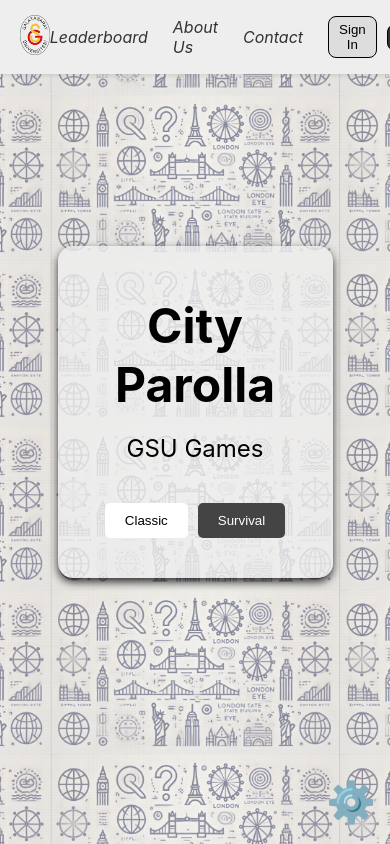
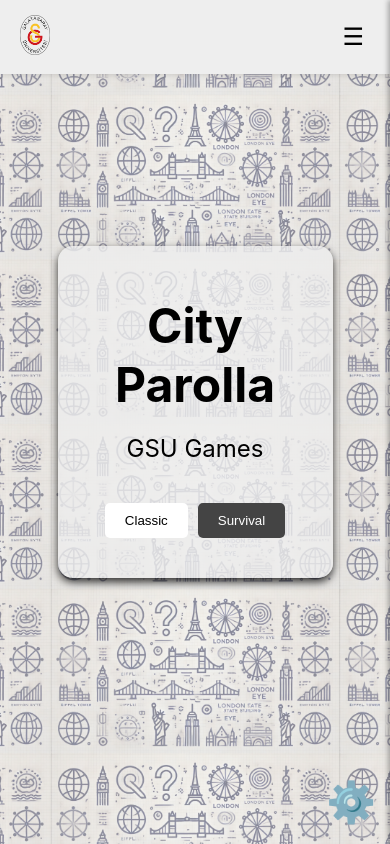
Before and after one commit to aydngrkm/cityparola, a React (Create React App) app in the folder front-end/cityparola/: page / in a window 390 px wide. Built offline with nearby package versions, Linux system fonts and the light colour scheme.

Commit message:
Added sidebar
Added sidebar for mobile users

```diff
--- a/front-end/cityparola/src/components/Navbar.css
+++ b/front-end/cityparola/src/components/Navbar.css
@@ -8,6 +8,8 @@
   box-shadow: 0 2px 4px rgba(0, 0, 0, 0.1);
   width: auto;
   transition: background-color 0.2s ease;
+  position: relative;
+  z-index: 3;
 }
 
 .navbar.dark {
@@ -23,10 +25,33 @@
   flex: 1;
 }
 
+.hamburger {
+  display: none;
+  font-size: 1.5rem;
+  background: none;
+  border: none;
+  cursor: pointer;
+  z-index: 3;
+}
+
+.hamburger.dark {
+  color: #eee;
+}
+
 .nav-links {
   display: flex;
   align-items: center;
   gap: 10px;
+  transition: transform 0.3s ease;
+}
+
+.menu-title {
+  display: none;
+  font-size: 1.2rem;
+  font-weight: bold;
+  position: absolute;
+  top: 30px;
+  left: 40px;
 }
 
 .nav-link {
@@ -43,8 +68,14 @@
 .nav-link.dark {
   color: #eee;
 }
+
 .nav-link.dark:hover {
   color: #fff;
+}
+
+.auth-buttons {
+  display: flex;
+  gap: 10px;
 }
 
 .sign-in-button, .register-button {
@@ -63,3 +94,57 @@
   color: #eee;
   border: 1px solid black;
 }
+
+@media (max-width: 768px) {
+  .hamburger {
+    display: block;
+    z-index: 3;
+  }
+
+  .nav-links {
+    position: fixed;
+    top: 0;
+    right: 0;
+    width: 60%;
+    height: 100%;
+    flex-direction: column;
+    background-color: #eee;
+    padding: 80px 20px;
+    box-shadow: -2px 0 5px rgba(0, 0, 0, 0.3);
+    transform: translateX(100%);
+    gap: 15px;
+    z-index: 2;
+  }
+
+  .nav-links.dark {
+    background-color: #444;
+  }
+
+  .nav1 {
+    margin-top: 10px;
+  }
+
+  .auth-buttons {
+    display: flex;
+    gap: 30px;
+    margin-top: 20px;
+    justify-content: space-between;
+  }
+
+  .sidebar-open {
+    transform: translateX(0);
+  }
+
+  .menu-title {
+    display: block;
+  }
+
+  .overlay {
+    position: fixed;
+    top: 0;
+    left: 0;
+    width: 100%;
+    height: 100%;
+    z-index: 1;
+  }
+}
--- a/front-end/cityparola/src/components/Navbar.js
+++ b/front-end/cityparola/src/components/Navbar.js
@@ -1,26 +1,59 @@
-import React from 'react';
+import React, { useState, useEffect } from 'react';
 import { Link } from 'react-router-dom';
 import logo from '../assets/logo.png';
-import './Navbar.css'; // Import the CSS file
+import './Navbar.css';
 
 const Navbar = ({ darkMode }) => {
+  const [isSidebarOpen, setIsSidebarOpen] = useState(false);
+
+  const toggleSidebar = () => {
+    setIsSidebarOpen(!isSidebarOpen);
+  };
+
+  useEffect(() => {
+    const handleResize = () => {
+      if (window.innerWidth > 768 && isSidebarOpen) {
+        setIsSidebarOpen(false);
+      }
+    };
+
+    window.addEventListener('resize', handleResize);
+    return () => window.removeEventListener('resize', handleResize);
+  }, [isSidebarOpen]);
+
+
+
   return (
     <nav className={darkMode ? 'navbar dark' : 'navbar'}>
       <Link to="/" className="logo-link">
         <img src={logo} alt="Logo" className="logo" />
       </Link>
       <div className="flex-spacer"></div>
-      <div className="nav-links">
-        <Link to="/" className={`nav-link ${darkMode ? 'dark' : ''}`}>Leaderboard</Link>
-        <Link to="/about" className={`nav-link ${darkMode ? 'dark' : ''}`}>About Us</Link>
-        <Link to="/contact" className={`nav-link ${darkMode ? 'dark' : ''}`}>Contact</Link>
-        <Link to="/sign-in">
-          <button className="sign-in-button">Sign In</button>
-        </Link>
-        <Link to="/register">
-          <button className="register-button">Register</button>
-        </Link>
+
+      <button
+        className={`hamburger ${darkMode ? 'dark' : ''}`}
+        onClick={toggleSidebar}
+      >
+        &#9776;
+      </button>
+
+      <div className={`nav-links ${isSidebarOpen ? 'sidebar-open' : ''} ${darkMode ? 'dark' : ''}`}>
+        <span className="menu-title">Menu</span>
+        <Link to="/" className={`nav-link nav1 ${darkMode ? 'dark' : ''}`} onClick={toggleSidebar}>Leaderboard</Link>
+        <Link to="/about" className={`nav-link ${darkMode ? 'dark' : ''}`} onClick={toggleSidebar}>About Us</Link>
+        <Link to="/contact" className={`nav-link ${darkMode ? 'dark' : ''}`} onClick={toggleSidebar}>Contact</Link>
+
+        <div className="auth-buttons">
+          <Link to="/sign-in">
+            <button className="sign-in-button" onClick={toggleSidebar}>Sign In</button>
+          </Link>
+          <Link to="/register">
+            <button className="register-button" onClick={toggleSidebar}>Register</button>
+          </Link>
+        </div>
       </div>
+
+      {isSidebarOpen && <div className="overlay" onClick={toggleSidebar}></div>}
     </nav>
   );
 };
```
Lines whose indentation alone changed are shown as unchanged.
